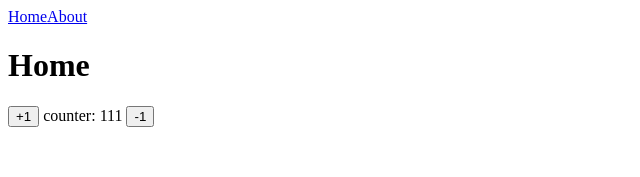
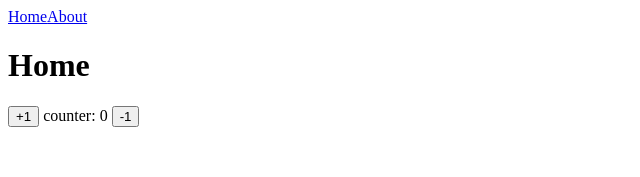
Before and after one commit to js-kingdata/vue3-demo, a Vue app: page / in a window 1280 px wide. Shown: the top 177 px of the page, without its empty margins (0-640 px from the left). Built offline with nearby package versions, Linux system fonts and the light colour scheme.

Commit message:
refactor

```diff
--- a/src/components/Counter.vue
+++ b/src/components/Counter.vue
@@ -1,18 +1,18 @@
 <template>
-  <div class="counter">
-    <button @click="increment(1)">+1</button>
-    {{ state.name }}
-    <button @click="increment(-1)">-1</button>
-  </div>
-
+  <button @click="increment(1)">+1</button>
+  {{ state.name }}
+  <button @click="increment(-1)">-1</button>
 </template>
 
 <script lang="ts">
 import {reactive, computed} from "vue";
 import {CounterModel} from "../types/counter";
 
-const CountEffect = () => {
-  const state = reactive<CounterModel>({value: 111, name: computed(() => state.name = `counter: ${state.value}`)})
+const CountEffect = (defaultValue: number = 0) => {
+  const state = reactive<CounterModel>({
+    value: defaultValue,
+    name: computed(() => state.name = `counter: ${state.value}`)
+  })
   const increment = (payload: number = 1) => {
     state.value += payload
   }
```
